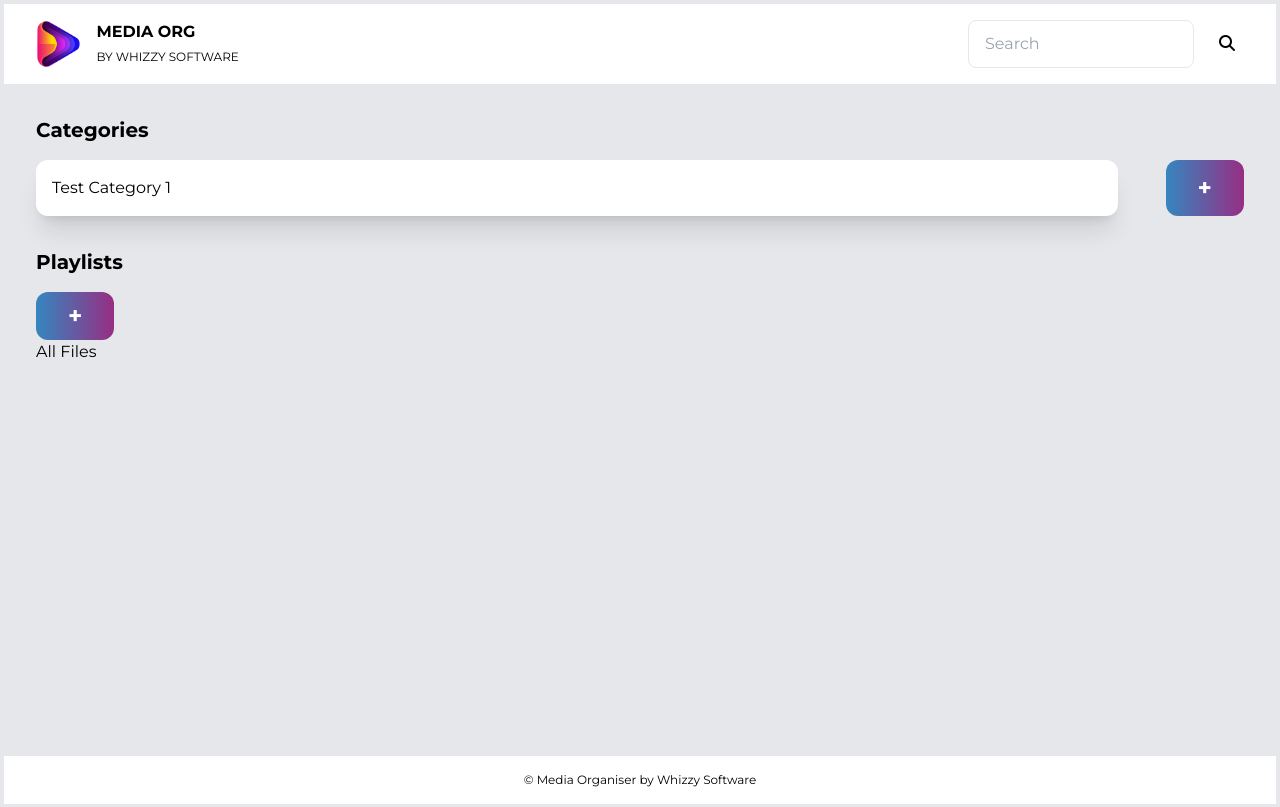
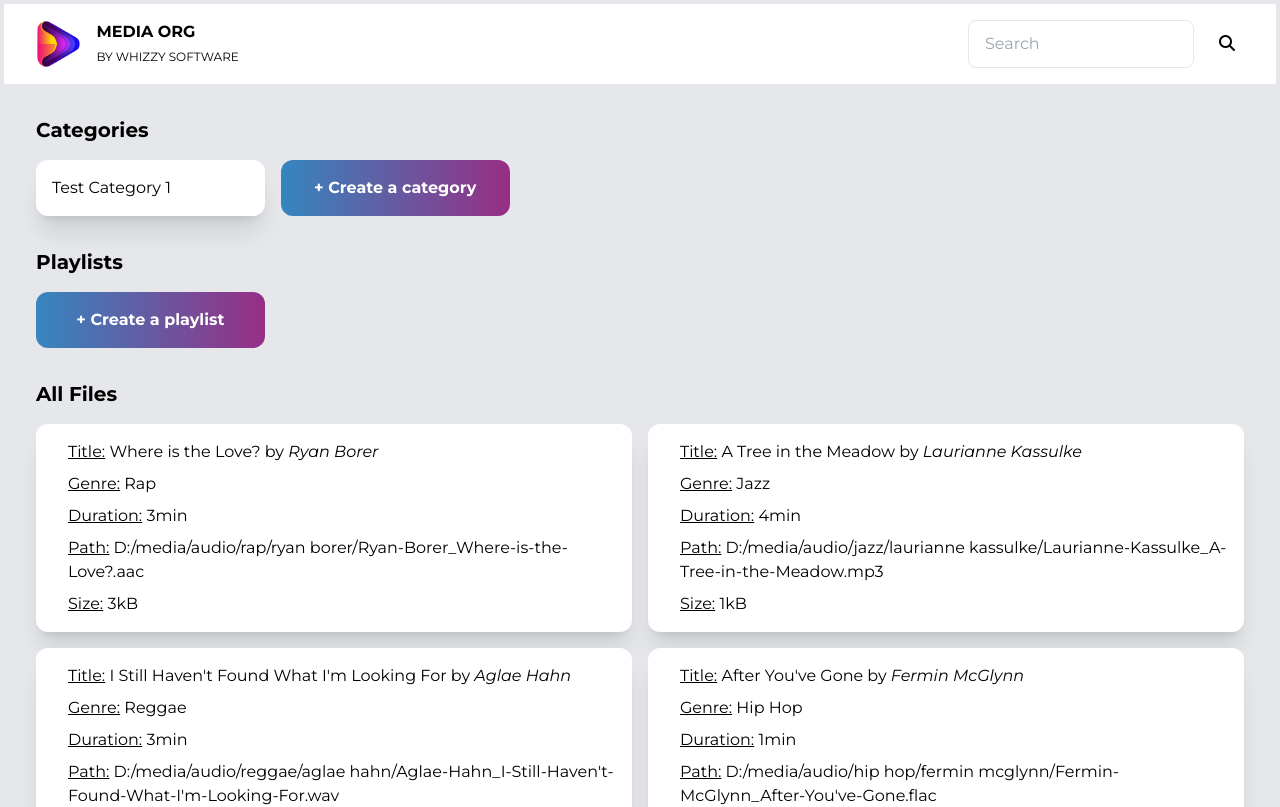
Before and after one commit to lucilevacquie/media-organiser, a React (Create React App) app: page / in a window 1280 px wide. Shown: the top 807 px of the page. Built offline with nearby package versions, Linux system fonts and the light colour scheme.

Commit message:
updated mockdata and filecard

```diff
--- a/src/components/audioFileCard.js
+++ /dev/null
@@ -1,13 +0,0 @@
-import React from 'react';
-
-const AudioCard = ({ title, artist, genre, size }) => {
-    return (
-        <div className='w-full p-4 bg-white text-left rounded-xl shadow-xl hover:shadow-2xl focus:shadow-2xl'>
-            <h3 className='text-semibold'><span className='font-bold'>{title}</span> by <span className='italic'>{artist}</span></h3>
-            <p className='text-sm'>{genre}</p>
-            <p>{size}kB</p>
-        </div>
-    )
-}
-
-export default AudioCard;
--- a/src/components/fileCard.js
+++ b/src/components/fileCard.js
@@ -1,9 +1,8 @@
 import React from 'react';
 
-const FileCard = ({ id, img, name, title, artist, genre, size, path }) => {
+const FileCard = ({ img, name, title, artist, genre, size, path, duration }) => {
     return (
-        <div className='w-full text-left rounded-xl shadow-xl hover:shadow-2xl focus:shadow-2xl'>
-            <div className='p-4 bg-white rounded-t-xl flex flex-col space-y-4 md:flex-row md:space-x-4 md:space-y-0'>
+        <div className='w-full p-4 bg-white rounded-t-xl flex flex-col space-y-4 md:flex-row md:space-x-4 md:space-y-0 text-left rounded-xl shadow-xl hover:shadow-2xl focus:shadow-2xl'>
             <div>
                 <img src={img} alt={name}/>
             </div>
@@ -17,16 +16,11 @@ const FileCard = ({ id, img, name, title, artist, genre, size, path }) => {
                 {genre &&
                     <p><span className='underline'>Genre:</span> {genre}</p>
                 }
-
+                {duration &&
+                    <p><span className='underline'>Duration:</span> {duration}min</p>
+                }
                 <p><span className='underline'>Path:</span> {path}</p>
                 <p><span className='underline'>Size:</span> {size}kB</p>
-                </div>
-            </div>
-            <div className='bg-blue-200 rounded-b-xl p-4'>
-                <div className='flex space-x-2 items-center'>
-                    <input type='checkbox' value={id}/>
-                    <label>Add to category</label>
-                </div>
             </div>
         </div>
     )
--- /dev/null
+++ b/src/components/fileCardSelect.js
@@ -0,0 +1,37 @@
+import React from 'react';
+
+const FileCardSelect = ({ id, img, name, title, artist, genre, size, path, duration }) => {
+    return (
+        <div className='w-full text-left rounded-xl shadow-xl hover:shadow-2xl focus:shadow-2xl'>
+            <div className='p-4 bg-white rounded-t-xl flex flex-col space-y-4 md:flex-row md:space-x-4 md:space-y-0'>
+                <div>
+                    <img src={img} alt={name}/>
+                </div>
+                <div className='flex flex-col space-y-2'>
+                    {name ?
+                        <p><span className='underline'>Name:</span> {name}</p>
+                    :
+                        <p><span className='underline'>Title:</span> {title} by <span className='italic'>{artist}</span></p>
+                    }
+
+                    {genre &&
+                        <p><span className='underline'>Genre:</span> {genre}</p>
+                    }
+                    {duration &&
+                        <p><span className='underline'>Duration:</span> {duration}min</p>
+                    }
+                    <p><span className='underline'>Path:</span> {path}</p>
+                    <p><span className='underline'>Size:</span> {size}kB</p>
+                </div>
+            </div>
+            <div className='bg-blue-200 rounded-b-xl p-4'>
+                <div className='flex space-x-2 items-center'>
+                    <input type='checkbox' value={id}/>
+                    <label>Add to category</label>
+                </div>
+            </div>
+        </div>
+    )
+}
+
+export default FileCardSelect;
--- a/src/components/imageFileCard.js
+++ /dev/null
@@ -1,18 +0,0 @@
-import React from 'react';
-
-const ImageCard = ({ img, name, path, size }) => {
-    return (
-        <div className='w-full p-4 bg-white flex flex-col space-y-4 md:flex-row md:space-x-4 md:space-y-0 text-left rounded-xl shadow-xl hover:shadow-2xl focus:shadow-2xl'>
-            <div>
-                <img src={img} alt={name}/>
-            </div>
-            <div>
-                <p><span className='underline'>Title:</span> {name}</p>
-                <p><span className='underline'>Path:</span> {path}</p>
-                <p><span className='underline'>Size:</span> {size}kB</p>
-            </div>
-        </div>
-    )
-}
-
-export default ImageCard;
--- a/src/components/videoFileCard.js
+++ /dev/null
@@ -1,18 +0,0 @@
-import React from 'react';
-
-const VideoCard = ({ img, title, path, size, duration }) => {
-    return (
-        <div className='w-full p-4 bg-white flex flex-col space-y-4 md:flex-row md:space-x-4 md:space-y-0 text-left rounded-xl shadow-xl hover:shadow-2xl focus:shadow-2xl'>
-            <div>
-                <img src={img} alt={title}/>
-            </div>
-            <div>
-                <p><span className='underline'>Title:</span> {title} - {duration} minutes</p>
-                <p><span className='underline'>Path:</span> {path}</p>
-                <p><span className='underline'>Size:</span> {size}kB</p>
-            </div>
-        </div>
-    )
-}
-
-export default VideoCard;
--- a/src/mockData.js
+++ b/src/mockData.js
@@ -8,57 +8,19 @@ const maxSize = 7;
 
 const audioFileTypes = ['wav', 'mp3', 'aac', 'flac', 'alac', 'dsd']
 
-// const createFile = () => {
-//     const file = {
-//         id: uuidv4(),
-//         name: faker.random.words(),
-//         path: faker.system.filePath(),
-//         type: faker.system.fileExt(),
-//         comment: faker.lorem.text(),
-//         category: '',
-//         playlists: [],
-//         imgName: '',
-//         imgPath: '',
-//     }
-
-//     return file;
-// }
-
-// const files = [];
-
-// const data = () => {
-//     const numFiles = 100;
-
-//     for(let i = 0 ; i > numFiles ; i++){
-//         files.push(createFile());
-//     }
-
-//     return files;
-// }
-
-// files.forEach(file => {
-//     audioFileTypes.map(audioType => {
-//         if(file.type === audioType){
-//             return (
-//                 {...file,
-//                 artist: `${faker.name.firstName()} ${faker.name.lastName()}`,
-//                 title: faker.music.songName(),
-//                 genre: faker.music.genre()
-//                 }
-//             )
-//         }
-//     })
-// })
-
 
 //AUDIO FILES
 
 const createAudioItem = () => {
+    const minDuration = 1;
+    const maxDuration = 4;
+
     const fileType = audioFileTypes[Math.floor(Math.random() * 4)];
     const artist = `${faker.name.firstName()} ${faker.name.lastName()}`;
     const title = faker.music.songName();
     const genre = faker.music.genre();
     const size = Math.floor(Math.random()*(maxSize-minSize+1)+minSize)
+    const duration = Math.floor(Math.random()*(maxDuration-minDuration+1)+minDuration);
 
     const audioItem = {
         id: uuidv4(),
@@ -67,7 +29,8 @@ const createAudioItem = () => {
         genre,
         fileType,
         size,
-        path: `D:/media/audio/${genre.toLowerCase()}/${artist[0].toLowerCase}/${artist.replaceAll(' ', '-')}_${title.replaceAll(' ', '-')}.${fileType}`
+        duration,
+        path: `D:/media/audio/${genre.toLowerCase()}/${artist.toLowerCase()}/${artist.replaceAll(' ', '-')}_${title.replaceAll(' ', '-')}.${fileType}`
     }
 
     return audioItem;
@@ -107,7 +70,7 @@ const createDocItem = () => {
         title,
         fileType,
         size,
-        path: `D:/media/documents/${title.replaceAll(' ', '-')}`
+        path: `D:/media/documents/${title.replaceAll(' ', '-')}.${fileType}`
     }
 
     return docItem;
@@ -158,13 +121,6 @@ const data = () => {
         videoItems.push(createVideoItem())
     }
 
-    // so with this now, you import it once, into <App /> then you let all the category components do their own sorting
-    // like: <Category categoryData={filterByType(data, audioFileTypes)} type="Audio" />
-    // const filterByType = (data, type) => data.filter(item => audioFileTypes.includes(item.type))
-
-    // and then for the "all data" category, just pass the data
-    // <Category categoryData={data} type="All" />
-
     return [ ...audioItems, ...imageItems, ...docItems, ...videoItems ];
 
 }
--- a/src/pages/dashboard.js
+++ b/src/pages/dashboard.js
@@ -3,6 +3,7 @@ import { useThemeContext } from '../providers/ThemeContext';
 
 //COMPONENTS
 import Card from '../components/card';
+import FileCard from '../components/fileCard';
 
 const Dashboard = () => {
 
@@ -11,7 +12,7 @@ const Dashboard = () => {
         setModalType(name)
     }
 
-    const { categories, playlists, setIsCreateModalOpen, setModalType } = useThemeContext();
+    const { dataList, categories, playlists, setIsCreateModalOpen, setModalType } = useThemeContext();
 
 
     return (
@@ -27,11 +28,11 @@ const Dashboard = () => {
                     {categories.length === 0 ?
                         <button onClick={() => onClickCreate('category')} className='hidden mt-4 px-8 py-2 bg-gradient-to-r from-lightBlue to-pink rounded-xl text-white text-2xl font-bold md:block'>+ Create category</button>
                         :
-                        <div className='mt-4 grid grid-cols-2 gap-4 md:flex md:space-x-8'>
+                        <div className='mt-4 grid grid-col-2 md:grid-cols-5 gap-4'>
                             {Object.keys(categories).map(key => (
                                 <Card key={categories[key].id} id={categories[key].id} name={categories[key].name} />
                             ))}
-                            <button onClick={() => onClickCreate('category')} className='hidden px-8 py-2 bg-gradient-to-r from-lightBlue to-pink rounded-xl text-white text-2xl font-bold md:block'>+</button>
+                            <button onClick={() => onClickCreate('category')} className='hidden px-8 py-4 bg-gradient-to-r from-lightBlue to-pink rounded-xl text-white font-bold md:block'>+ Create a category</button>
                         </div>
                     }
                 </div>
@@ -47,20 +48,22 @@ const Dashboard = () => {
                     {playlists.length === 0 ?
                         <button onClick={() => onClickCreate('playlist')} className='hidden mt-4 px-8 py-2 bg-gradient-to-r from-lightBlue to-pink rounded-xl text-white text-2xl font-bold md:block'>+ Create playlist</button>
                         :
-                        <div className='mt-4 grid grid-cols-2 gap-4 md:flex md:space-x-8'>
+                        <div className='mt-4 grid grid-col-2 md:grid-cols-5 gap-4'>
                             {Object.keys(playlists).map(key => (
                                 <Card key={playlists[key].id} id={playlists[key].id} name={playlists[key].name} />
                             ))}
-                            <button onClick={() => onClickCreate('playlist')} className='hidden px-8 py-2 bg-gradient-to-r from-lightBlue to-pink rounded-xl text-white text-2xl font-bold md:block'>+</button>
+                            <button onClick={() => onClickCreate('playlist')} className='hidden px-8 py-4 bg-gradient-to-r from-lightBlue to-pink rounded-xl text-white font-bold md:block'>+ Create a playlist</button>
                         </div>
                     }
                 </div>
             </div>
             {/* List of all the files */}
-            <div>
-                <h2>All Files</h2>
-                <div className='grid md:grid-cols-2'>
-
+            <div className='mt-8'>
+                <h2 className='text-xl font-bold'>All Files</h2>
+                <div className='mt-4 grid md:grid-cols-2 gap-4'>
+                    {dataList.map(file => (
+                        <FileCard key={file.id} id={file.id} title={file.title} img={file.img} artist={file.artist} genre={file.genre} name={file.name} size={file.size} path={file.path} duration={file.duration}/>
+                    ))}
                 </div>
             </div>
         </div>
--- a/src/providers/categoryData.js
+++ /dev/null
@@ -1,24 +0,0 @@
-let Categories = [
-    {
-        name: 'Images',
-        numFiles: 15,
-        path: 'category/images'
-    },
-    {
-        name: 'Documents',
-        numFiles: 10,
-        path: 'category/documents'
-    },
-    {
-        name: 'Videos',
-        numFiles: 5,
-        path: 'category/videos'
-    },
-    {
-        name: 'Audios',
-        numFiles: 0,
-        path: 'category/audios'
-    }
-];
-
-export default Categories;
--- a/src/providers/playlistData.js
+++ /dev/null
@@ -1,10 +0,0 @@
-let playlists = [
-    {
-        name: 'Playlist 1',
-        items: [],
-        numFiles: 0,
-        path: 'playlist/playlist-1'
-    },
-];
-
-export default playlists;
```
Also changed, not shown: src/components/docFileCard.js (deleted, +0 -26 lines), src/pages/category.js (+3 -35 lines), src/providers/ThemeContext.js (+4 -4 lines). Lines whose indentation alone changed are shown as unchanged.
